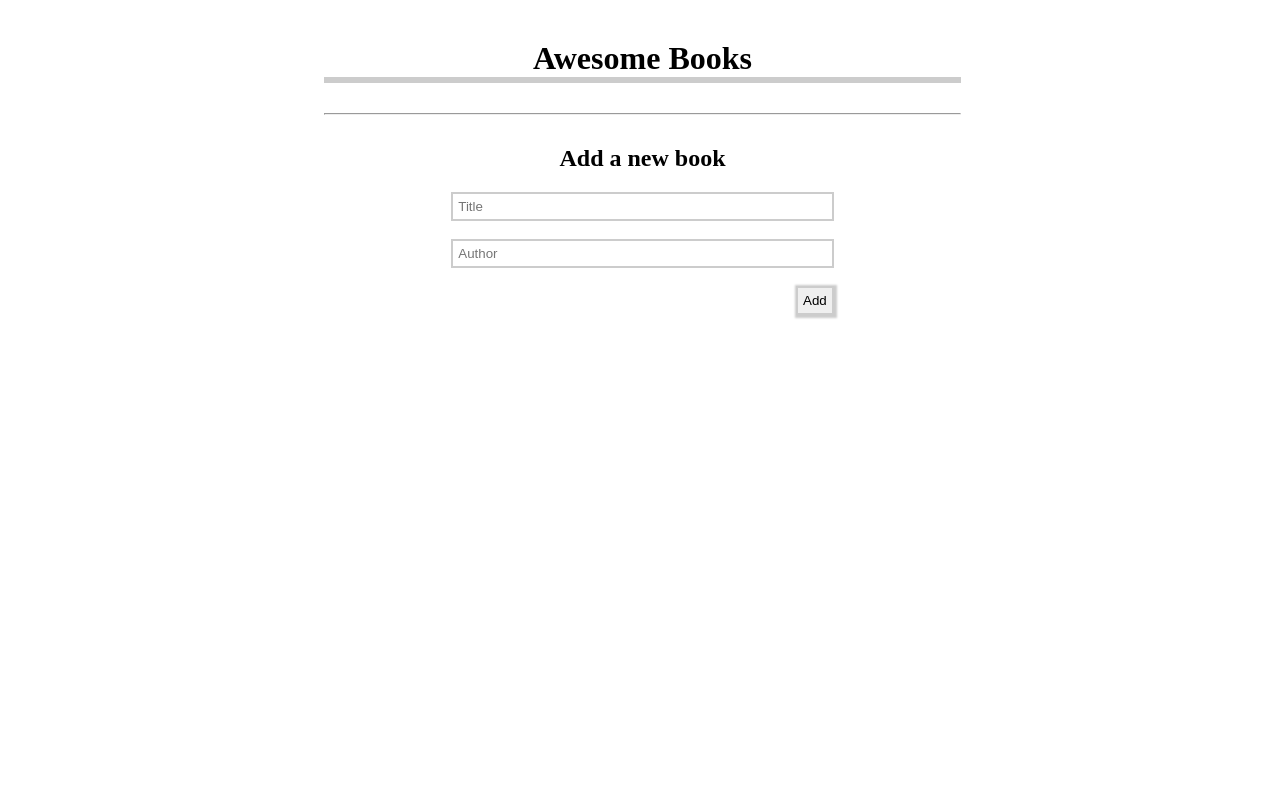
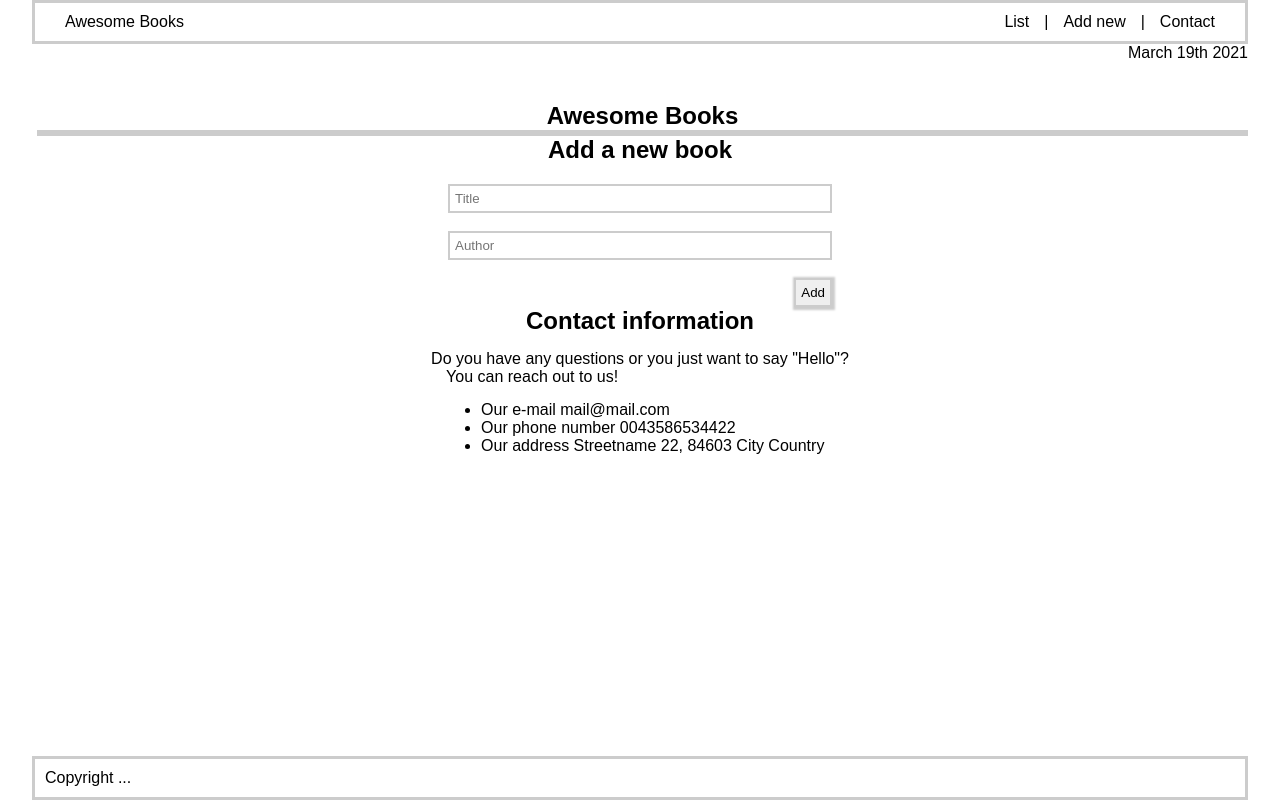
Before and after one commit to codedit334/Modude2-Awsome-Books, a website: page index.html in a window 1280 px wide. Drawn offline with Linux system fonts and the light colour scheme.

Commit message:
Add sections: Contact, Footer; Add navbar

```diff
--- a/css/style.css
+++ b/css/style.css
@@ -2,6 +2,37 @@
   padding: 0;
   margin: 0;
   box-sizing: border-box;
+}
+
+body {
+    font-family: Arial, Helvetica, sans-serif;
+}
+
+nav{
+    border: 3.5px solid #ccc;
+    display: flex;
+    justify-content: space-between;
+    padding: 10px;
+    width: 95%;
+    margin: auto;
+}
+
+.date-div {
+    width: 95%;
+    margin: auto;
+    display: flex;
+    justify-content: flex-end;
+}
+
+.menu{
+    list-style: none;
+    display: flex;
+    gap: 15px;
+    margin-right: 20px;
+}
+
+.logo {
+    margin-left: 20px;
 }
 
 .main-section {
@@ -48,11 +79,13 @@ form input[type='submit'] {
   align-self: flex-end !important;
   box-shadow: 1px 1px 2px 2px #ccc;
 }
-
+.form-add:hover {
+    background-color: #ccc;
+}
 .book-list {
   list-style: none;
   border: 3px solid #ccc;
-  width: 50%;
+  width: 95%;
 }
 
 .book-list li {
@@ -79,3 +112,33 @@ form input[type='submit'] {
   width: 50%;
   margin: 30px auto;
 }
+
+/* Contact */
+#contact-section {
+    display: grid;
+    place-items: center;
+    gap: 15px;
+}
+
+#contact-section h6 {
+    margin-left: 15px;
+    font-size: 100%;
+    font-weight: 300;
+}
+
+.contact-info{
+    margin: 15px 0 0 50px;
+
+}
+/* Footer */
+footer{
+    display: flex;
+    justify-content: center;
+}
+footer span {
+    position: absolute;
+    bottom: 0;
+    width: 95%;
+    border: 3.5px solid #ccc;
+    padding: 10px;
+}
--- a/index.html
+++ b/index.html
@@ -13,7 +13,25 @@
 </head>
 
 <body>
+    <header>
+        <nav>
+            <span class="logo">Awesome Books</span>
+            <ul class="menu">
+                <li>List</li>
+                <li>|</li>
+                <li>Add new</li>
+                <li>|</li>
+                <li> Contact</li>
+            </ul>
+        </nav>
+        <div class="date-div">
+            March 19th 2021
+        </div>
+    </header>
     <main class="main-section">
+        <section id="book-section">
+
+
             <div class="books">
                 <h1 class="heading">Awesome Books</h1>
                 <ul class="book-list">
@@ -24,17 +42,41 @@
                         <hr>
                     </li>
                 </ul>
-            <div class="horizontal-line"><hr></div>
+            </div>
+        </section>
+
+        <section id="add-book-section">
             <form action="">
                 <h2 class="form-heading">Add a new book</h2>
-                <label for="form-title" hidden ></label>
-                    <input type="text" name="form-title" id="form-title" placeholder="Title"required><br>
-                    <label for="form-author" ></label>
-                <input type="text" name="form-author" id="form-author" placeholder="Author"required><br>
+                <label for="form-title" hidden></label>
+                <input type="text" name="form-title" id="form-title" placeholder="Title" required><br>
+                <label for="form-author"></label>
+                <input type="text" name="form-author" id="form-author" placeholder="Author" required><br>
                 <input type="submit" class="form-add" value="Add">
             </form>
+        </section>
+        <section id="contact-section">
+            <h2>
+                Contact information
+            </h2>
+            <div class="questions">
+                <p>Do you have any questions or you just want to say "Hello"?</p>
+                <h6>You can reach out to us!</h6>
+                <ul class="contact-info">
+                    <li>Our e-mail mail@mail.com</li>
+                    <li>Our phone number 0043586534422</li>
+                    <li>Our address Streetname 22, 84603 City Country</li>
+                </ul>
             </div>
+        </section>
     </main>
+
+    <footer>
+        <span>
+
+            <div class="copy">Copyright ...</div>
+        </span>
+    </footer>
     <script src="./js/script.js"></script>
 
 </body>
```
Lines whose indentation alone changed are shown as unchanged.
